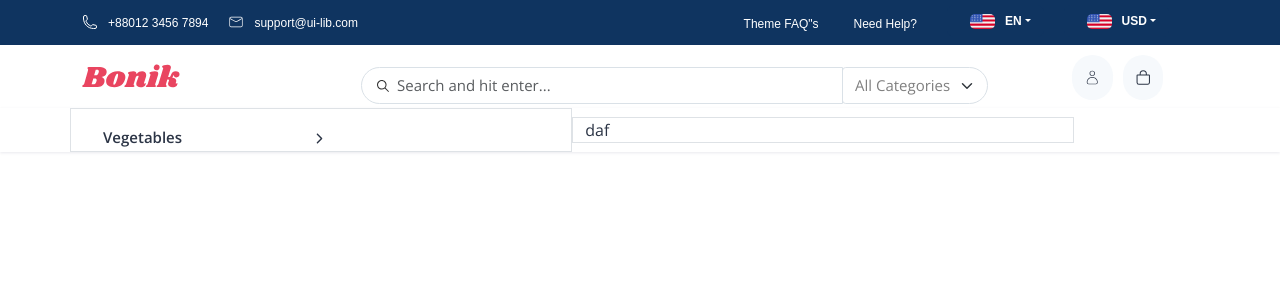
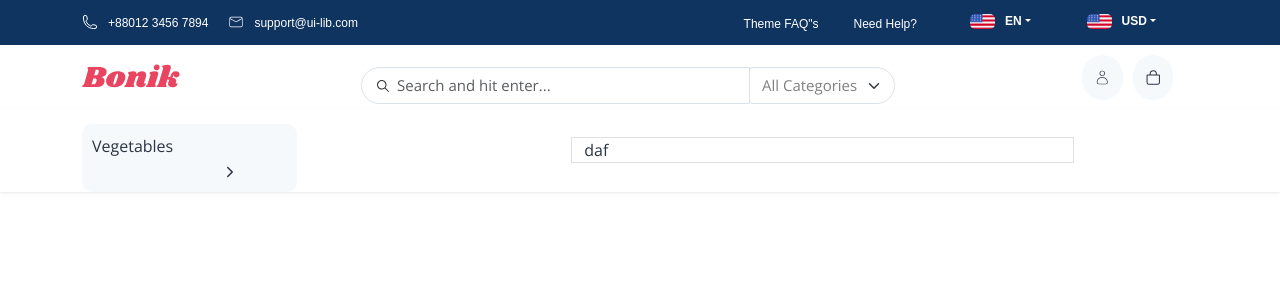
Before and after one commit to Vaishuraju/demo, a React (Create React App) app: page /link1 in a window 1280 px wide. Shown: the top 300 px of the page. Built offline with nearby package versions, Linux system fonts and the light colour scheme.

Commit message:
commit24

```diff
--- a/src/Css-file/Categories1.css
+++ b/src/Css-file/Categories1.css
@@ -70,7 +70,7 @@
     padding: 12px;
     border-radius: 50px;
     margin: 10px;
-    margin-left: 60px;
+    margin-left: 70px;
 }
 .categories-bag-icon{
     margin: 0 auto;
--- a/src/Css-file/Categories2.css
+++ b/src/Css-file/Categories2.css
@@ -0,0 +1,10 @@
+.categories2-dropdown{
+    position: absolute;
+    background-color: antiquewhite;
+}
+.categories2-label{
+      background-color: rgb(246, 249, 252);
+      padding: 10px;
+      width: 45%;
+      border-radius: 10px;
+}
--- a/src/Js-file/Categories1.js
+++ b/src/Js-file/Categories1.js
@@ -16,11 +16,11 @@ function Categories1() {
     <div className='categories'>
        <Container>
     <Row className='categories-row'>
-       <Col lg={3} className=' d-icons d-none d-md-none d-lg-block' >
+       <Col lg={2} className=' d-icons d-none d-md-none d-lg-block' >
        <img src={Logo} alt="logo" className='sec-logo' />
 
        </Col>
-       <Col lg={7} className='mx-auto mt-3'>
+       <Col lg={6} className='mx-auto mt-3'>
 
        <InputGroup className='categories-search-input'>
               <Form.Control className='categories-sub-input' placeholder='Search and hit enter...'/>
--- a/src/Js-file/Categories2.js
+++ b/src/Js-file/Categories2.js
@@ -20,26 +20,10 @@ function Categories2() {
     <div className='categories mt-2'>
         <Container>
             <Row>
-                <Col className='border'>
-
-                {/* <Dropdown>
-      <Dropdown.Toggle className='dropdown' onClick={firstdropdown} aria-controls="example-collapse-text" aria-expanded={open} variant="success" id="dropdown-basic">
-      Vegetables
-      {open ? <IoIosArrowDown className='arrow-icon'/> : <IoIosArrowForward className='arrow-icon' />}
-      </Dropdown.Toggle>
-
-      <Dropdown.Menu Name='dropdown-lists' in={open}>
-        <div className='example-collapse-text'>
-        <Dropdown.Item href="#/action-1">Action</Dropdown.Item>
-        <Dropdown.Item href="#/action-2">Another action</Dropdown.Item>
-        <Dropdown.Item href="#/action-3">Something else</Dropdown.Item>
-        </div>
-      </Dropdown.Menu>
-    </Dropdown> */}
-     <div className=' mt-3'>
-      <div className='carrot-icons'>
+                <Col className='categories2-col bg '>
+     <div className='mt-3'>
         <div
-          className='dropdown '
+          className='categories2-label'
           onClick={firstDropdown}
           aria-controls="example-collapse-text"
           aria-expanded={open}
@@ -48,13 +32,12 @@ function Categories2() {
           {open ? <IoIosArrowDown className='arrow-icon'/> : <IoIosArrowForward className='arrow-icon' />}
         </div>
         {open && (
-          <div className='dropdown-lists' id="example-collapse-text">
+          <div className='categories2-dropdown' id="example-collapse-text">
             <li>Pears, apples, quinces</li>
             <li>Peaches, plums, apricots</li>
             <li>Grapes</li>
           </div>
         )}
-      </div>
     </div>
 
                 </Col>
```
